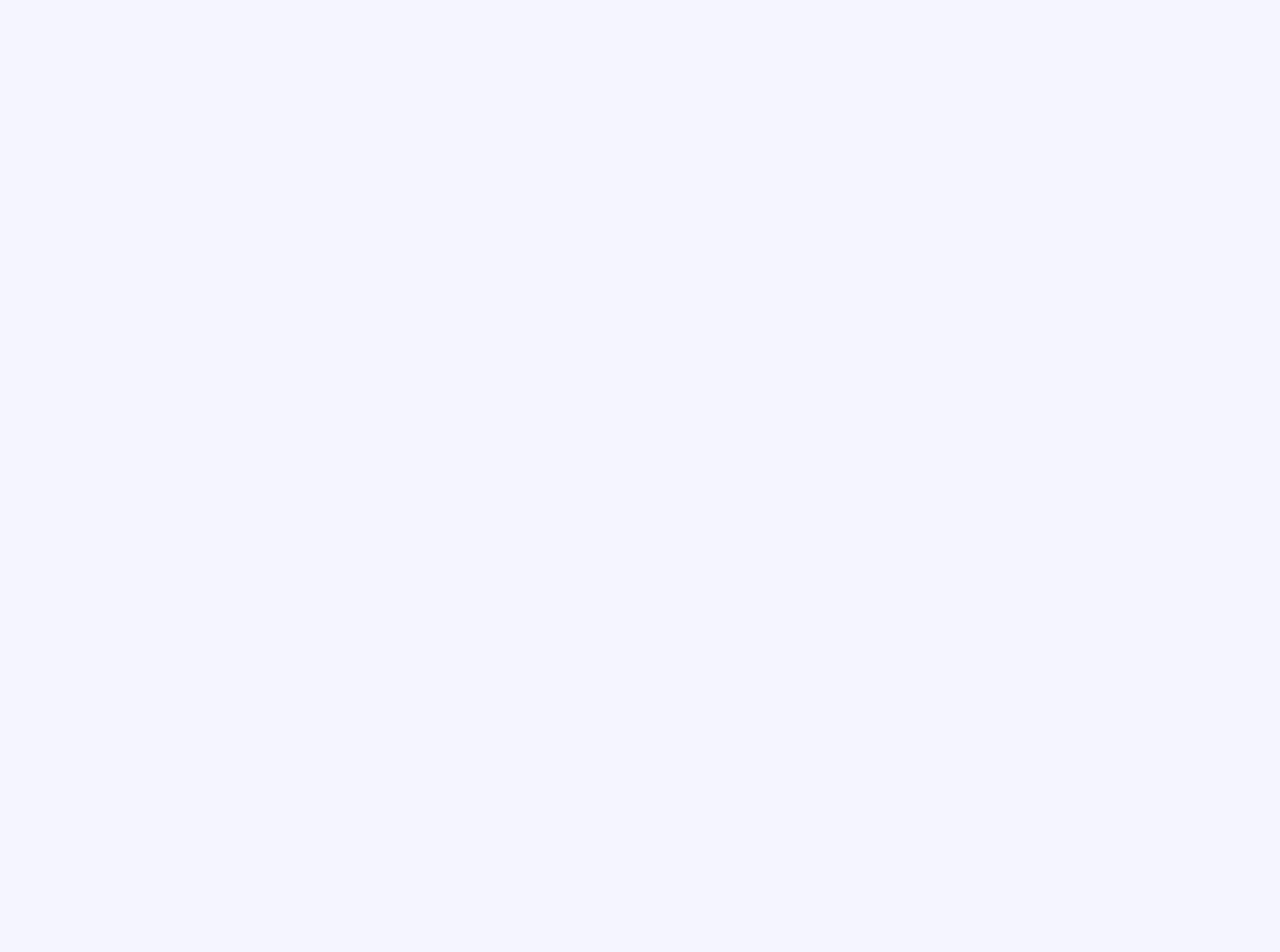
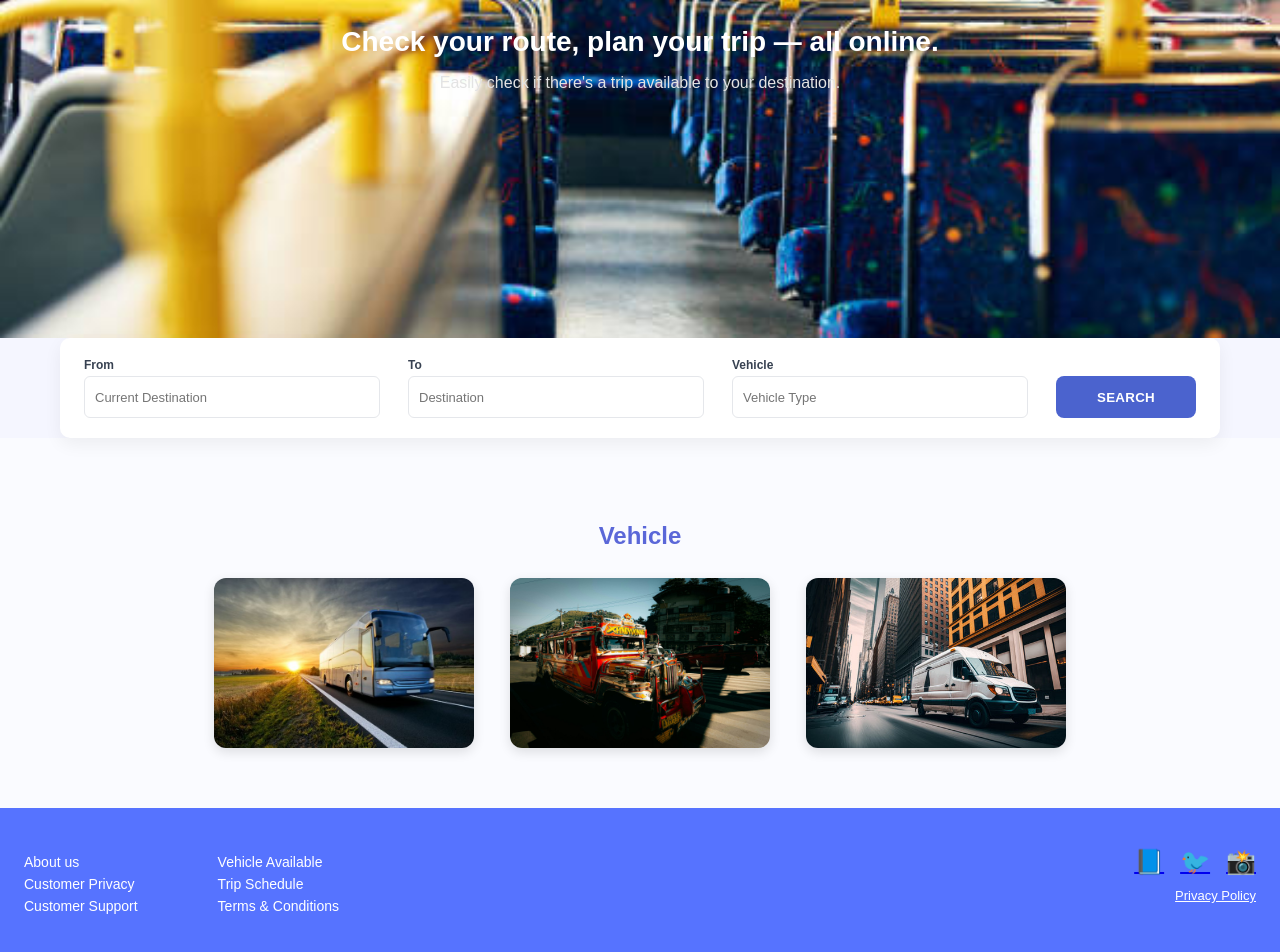
Before and after one commit to xXKuyaClydeXx/Byahero, a React app in the folder frontend/: page / in a window 1280 px wide. Shown: the part 358-1310 px from the top of the page. Before the commit the page ends 800 px from the top, so only its background shows below. Built offline with nearby package versions, Linux system fonts and the light colour scheme; the HTML template or start-up script is replaced by a standard one.

Commit message:
update passenger page

```diff
--- a/frontend/src/css/PassengerPage.css
+++ b/frontend/src/css/PassengerPage.css
@@ -1,65 +1,135 @@
-.passenger-page {
-  font-family: 'Poppins', sans-serif;
-  background-color: #f5f6ff;
-  min-height: 100vh;
-  color: #111827;
+/* HERO SECTION */
+.hero-section {
+  position: relative;
+  background-image: url("../assets/images/BG-busInside.jpg"); /* ✅ Add this */
+  background-size: cover;
+  background-position: center;
+  height: 70vh;
+  display: flex;
+  flex-direction: column;
+  align-items: center;
+  justify-content: center;
+  text-align: center;
+  color: white;
 }
 
-.navbar {
-  background-color: #ffffff;
-  border-bottom: 4px solid #5673ff;
-  padding: 10px 24px 14px;
+.hero-section .overlay {
+  background-color: rgba(0, 0, 0, 0.45);
+  color: white;
+  padding: 40px;
+  border-radius: 14px;
+  max-width: 760px;
 }
 
-.nav-header {
-  position: relative;
+.hero-section h2 {
+  font-size: 28px;
+  font-weight: 600;
+  margin-bottom: 14px;
+}
+
+.hero-section p {
+  font-size: 16px;
+  margin-bottom: 22px;
+  color: #e3e3e3;
+}
+
+/* VEHICLE SECTION */
+.vehicle-section {
+  padding: 60px 20px;
+  text-align: center;
+  background-color: #fafbff;
+}
+
+.vehicle-title {
+  color: #5a67d8;
+  font-size: 24px;
+  font-weight: 700;
+  margin-bottom: 28px;
+}
+
+.vehicle-gallery {
+  display: flex;
+  justify-content: center;
+  flex-wrap: wrap;
+  gap: 36px;
+}
+
+.vehicle-card {
+  width: 260px;
+  height: 170px;
+  border-radius: 12px;
+  object-fit: cover;
+  box-shadow: 0 4px 12px rgba(0,0,0,0.12);
+  transition: transform 0.25s ease;
+}
+
+.vehicle-card:hover {
+  transform: scale(1.05);
+}
+
+/* FOOTER */
+.footer {
+  background-color: #5673ff;
+  color: #fff;
+  padding: 40px 24px;
+  display: flex;
+  flex-wrap: wrap;
+  justify-content: space-between;
+  align-items: flex-start;
+}
+
+.footer-links {
+  display: flex;
+  gap: 80px;
+}
+
+.footer-links p {
+  margin: 6px 0;
+  font-size: 14px;
+}
+
+.footer-social {
+  text-align: right;
+}
+
+.footer-social .icons {
+  display: flex;
+  justify-content: flex-end;
+  gap: 16px;
+  font-size: 24px;
+  margin-bottom: 10px;
+}
+
+.privacy-link {
+  color: #fff;
+  text-decoration: underline;
+  font-size: 13px;
+}
+
+.privacy-link:hover {
+  color: #dce1ff;
+}
+
+
+.hero-search {
+  width: 90%;
+  max-width: 1100px;
+  background: rgba(255, 255, 255, 0.98);
+  border-radius: 18px;
+  padding: 24px 28px;
+  box-shadow: 0 10px 30px rgba(0, 0, 0, 0.08);
   display: flex;
   justify-content: center;
   align-items: center;
-  min-height: 38px;
+  backdrop-filter: blur(8px);
+  margin: 0 auto;
+}
+.hero-text,
+.search-section {
+  position: relative;
+  z-index: 1;
 }
 
-.title {
-  margin: 0;
-  font-weight: 800;
-  letter-spacing: 1px;
-  color: #5a67d8;
-  font-size: 26px;
-  text-align: center;
-}
-
-.nav-icons {
-  display: flex;
-  justify-content: center;
-  align-items: center;
-  gap: 65px;
-  margin-top: 16px;
-}
-
-.icon {
-  background: transparent;
-  border: 0;
-  border-radius: 9999px;
-  padding: 10px;
-  cursor: pointer;
-  transition: background 0.25s ease;
-}
-
-.icon:hover,
-.icon.active {
-  background-color: rgba(86, 115, 255, 0.25);
-}
-
-.icon svg {
-  width: 34px;
-  height: 34px;
-  display: block;
-}
-
-.search-section {
-  background-color: #5673ff;
-  padding: 28px;
-}
 
 .search-box {
   background-color: #ffffff;
@@ -120,7 +190,7 @@
   padding: 0 18px;
   border: none;
   border-radius: 8px;
-  background-color: #43a047;
+  background-color: #4b63ce;
   color: #fff;
   font-weight: 700;
   letter-spacing: .3px;
@@ -129,7 +199,7 @@
 }
 
 .search-btn:hover {
-  background-color: #3b8d3f;
+  background-color: #5283c4;
 }
 
 .search-btn:active {
--- a/frontend/src/pages/PassengerPage.jsx
+++ b/frontend/src/pages/PassengerPage.jsx
@@ -2,6 +2,12 @@ import React from "react";
 import { Home, CalendarDays, Car, Info } from "lucide-react";
 import { Link, useNavigate } from "react-router-dom";
 import "../css/PassengerPage.css";
+
+// Import your local images
+import BGbusInside from "../assets/images/BG-busInside.jpg";
+import VehicleBus from "../assets/images/Vehicle-bus.jpg";
+import VehicleJeepney from "../assets/images/Vehicle-jeepney.jpg";
+import VehicleVan from "../assets/images/Vehicle-van.jpg";
 
 const PassengerPage = () => {
   const navigate = useNavigate();
@@ -12,49 +18,106 @@ const PassengerPage = () => {
 
   return (
     <div className="passenger-page">
+      {/* NAVIGATION */}
       <nav className="navbar">
         <div className="nav-header">
           <h1 className="title">BYAHERO TERMINAL</h1>
         </div>
 
         <div className="nav-icons">
-          <button className="icon active" aria-label="Home"><Home /></button>
-          <Link to="/schedule" className="icon" aria-label="Schedule"><CalendarDays /></Link>
-          <Link to="/login" className="icon" aria-label="Driver"><Car /></Link>
-          <Link to="/about" className="icon" aria-label="Info"><Info /></Link>
+          <button className="icon active" aria-label="Home">
+            <Home />
+          </button>
+          <Link to="/schedule" className="icon" aria-label="Schedule">
+            <CalendarDays />
+          </Link>
+          <Link to="/login" className="icon" aria-label="Driver">
+            <Car />
+          </Link>
+          <Link to="/about" className="icon" aria-label="Info">
+            <Info />
+          </Link>
         </div>
       </nav>
 
+      {/* HERO BACKGROUND SECTION */}
+      <section className="hero-section">
+        <div className="hero-text">
+          <h2>
+            Check your route, plan your trip
+            <span className="highlight-line"> — all online.</span>
+          </h2>
+          <p>Easily check if there's a trip available to your destination.</p>
+        </div>
+      </section>
+
+      {/* SEARCH SECTION */}
       <section className="search-section">
-        <div className="search-box">
+        <form className="search-box" onSubmit={handleSearch}>
           <div className="search-grid">
             <div className="input-group">
-              <label>From</label>
-              <input type="text" placeholder="Current Destination" />
+              <label htmlFor="from">From</label>
+              <input type="text" id="from" placeholder="Current Destination" />
             </div>
 
             <div className="input-group">
-              <label>To</label>
-              <input type="text" placeholder="Current Destination" />
+              <label htmlFor="to">To</label>
+              <input type="text" id="to" placeholder="Destination" />
             </div>
 
             <div className="input-group">
-              <label>Vehicle</label>
-              <select defaultValue="" className="vehicle-select">
-                <option value="" disabled>Select Vehicle Type</option>
-                <option value="bus">Bus</option>
-                <option value="van">Van</option>
-              </select>
+              <label htmlFor="vehicle">Vehicle</label>
+              <input type="text" id="vehicle" placeholder="Vehicle Type" />
             </div>
 
             <div className="action-cell">
-              <button className="search-btn" onClick={handleSearch}>SEARCH</button>
+              <button type="submit" className="search-btn">
+                SEARCH
+              </button>
             </div>
           </div>
+        </form>
+      </section>
+
+      {/* VEHICLE SECTION */}
+      <section className="vehicle-section">
+        <h3 className="vehicle-title">Vehicle</h3>
+        <div className="vehicle-gallery">
+          {[VehicleBus, VehicleJeepney, VehicleVan].map((img, i) => (
+            <img
+              key={i}
+              src={img}
+              alt="vehicle"
+              className="vehicle-card"
+            />
+          ))}
         </div>
       </section>
 
-      <div className="results-area"></div>
+      {/* FOOTER */}
+      <footer className="footer">
+        <div className="footer-links">
+          <div>
+            <p>About us</p>
+            <p>Customer Privacy</p>
+            <p>Customer Support</p>
+          </div>
+          <div>
+            <p>Vehicle Available</p>
+            <p>Trip Schedule</p>
+            <p>Terms & Conditions</p>
+          </div>
+        </div>
+
+        <div className="footer-social">
+          <div className="icons">
+            <a href="#">📘</a>
+            <a href="#">🐦</a>
+            <a href="#">📸</a>
+          </div>
+          <a href="#" className="privacy-link">Privacy Policy</a>
+        </div>
+      </footer>
     </div>
   );
 };
```
